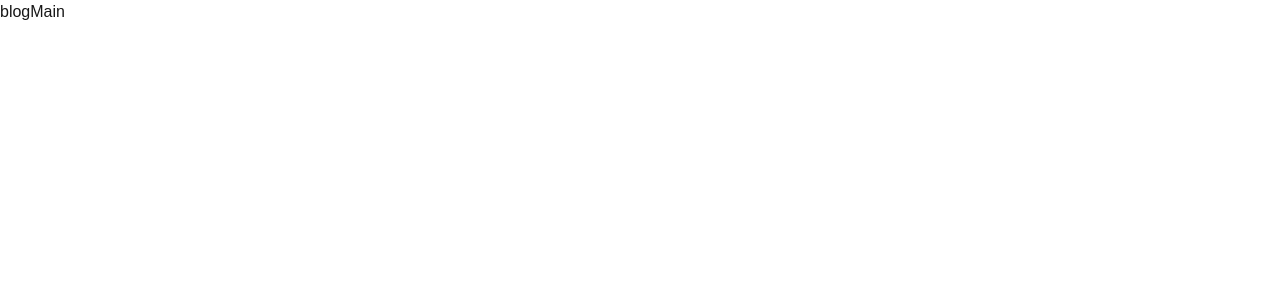
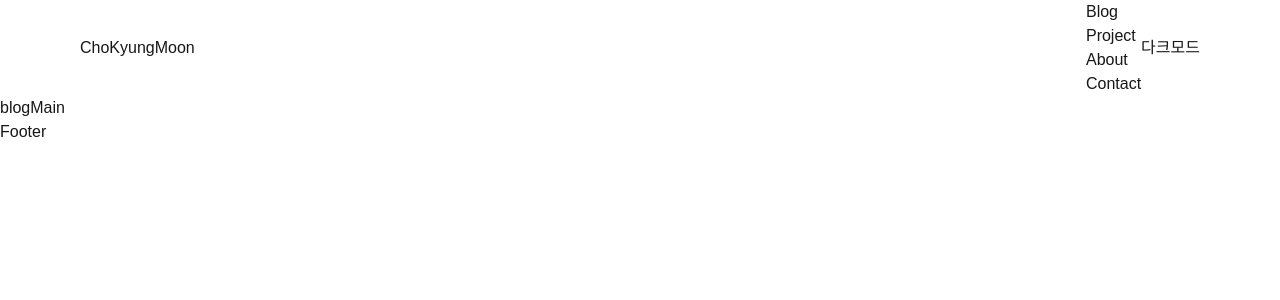
Before and after one commit to amooonsen/dev-blog, a Next.js app: page /blog in a window 1280 px wide. Shown: the top 300 px of the page. Built offline with nearby package versions, Linux system fonts and the light colour scheme.

Commit message:
마크업 + 스타일링 중

```diff
--- a/app/layout.tsx
+++ b/app/layout.tsx
@@ -1,7 +1,16 @@
+// Meta
 import type {Metadata} from "next";
+
+// fonts
 import localFont from "next/font/local";
+
+// style
 import "./globals.css";
+
+// components
 import {ThemeProvider} from "@/components/context/theme-provider";
+import Header from "@/components/screen/Header";
+import Footer from "@/components/screen/Footer";
 
 const geistSans = localFont({
   src: "./fonts/GeistVF.woff",
@@ -26,7 +35,13 @@ export default function RootLayout({
 }>) {
   return (
     <html lang="en">
-      <body className={`${geistSans.variable} ${geistMono.variable} antialiased`}>{children}</body>
+      <body className={`${geistSans.variable} ${geistMono.variable} antialiased`}>
+        <div id="wrap" className="min-h-screen">
+          <Header />
+          <main>{children}</main>
+          <Footer />
+        </div>
+      </body>
     </html>
   );
 }
--- a/components/screen/Header.tsx
+++ b/components/screen/Header.tsx
@@ -1,5 +1,34 @@
 import React from "react";
 
+import Link from "next/link";
+
 export default function Header() {
-  return <div>Header</div>;
+  return (
+    <header className="w-full h-15">
+      <div className="flex justify-between items-center max-w-[1120px] mx-auto">
+        <div className="logo">
+          <Link href="/">ChoKyungMoon</Link>
+        </div>
+        <div className="flex">
+          <nav>
+            <ul>
+              <li>
+                <Link href="/blog">Blog</Link>
+              </li>
+              <li>
+                <Link href="/project">Project</Link>
+              </li>
+              <li>
+                <Link href="/about">About</Link>
+              </li>
+              <li>
+                <Link href="/contact">Contact</Link>
+              </li>
+            </ul>
+          </nav>
+          <button>다크모드</button>
+        </div>
+      </div>
+    </header>
+  );
 }
--- /dev/null
+++ b/components/ui/section.tsx
@@ -0,0 +1,9 @@
+import React from "react";
+
+import {cn} from "@/lib/utils";
+
+export interface SectionProps extends React.HTMLAttributes<HTMLDivElement> {}
+
+export function Section({className, ...props}: SectionProps) {
+  return <section className={cn("flex min-h-0 flex-col gap-y-3", className)} {...props} />;
+}
```
